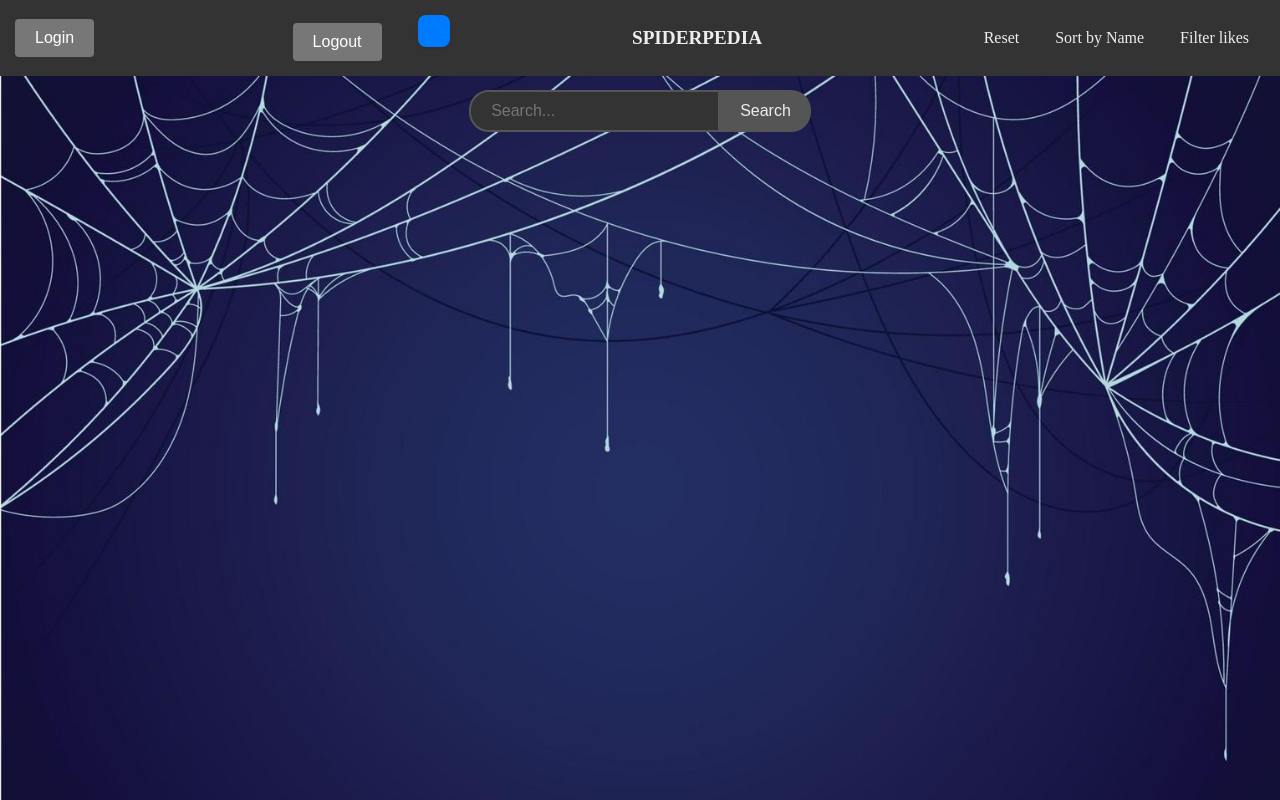
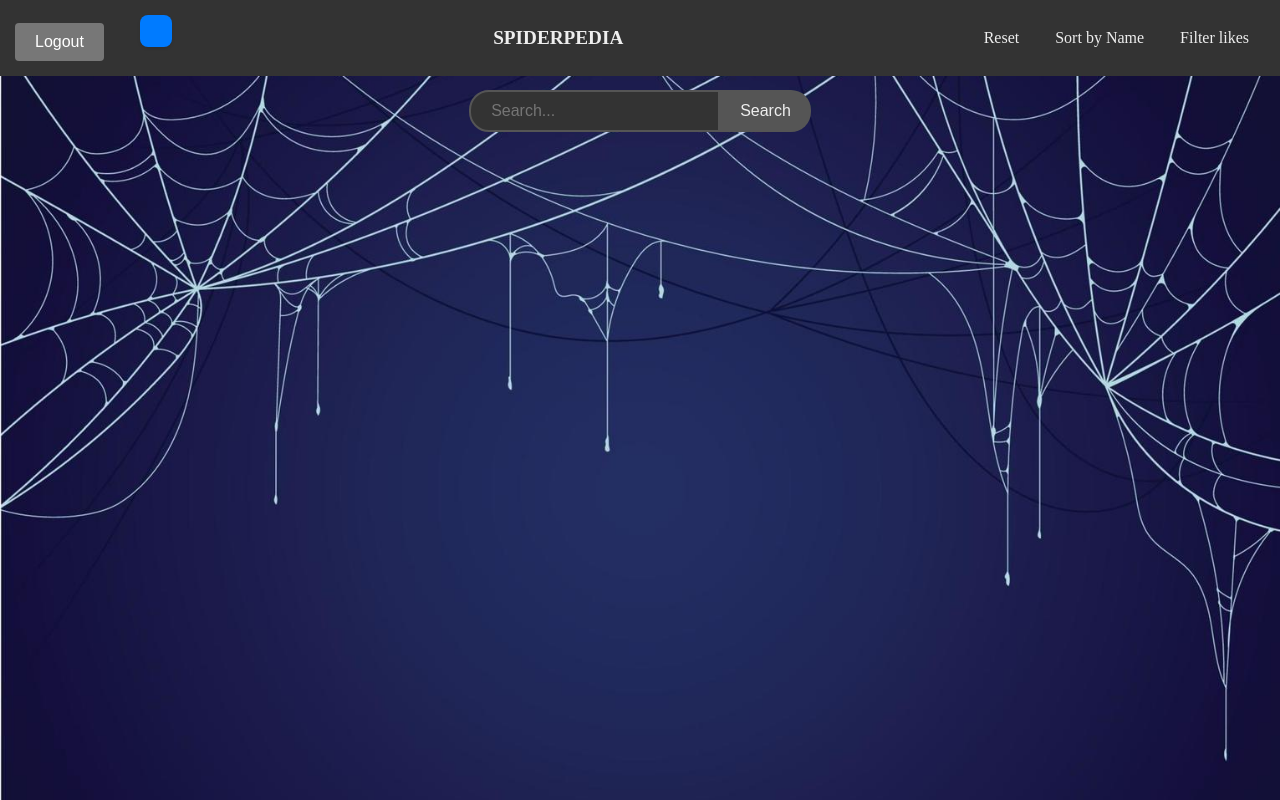
Before and after one commit to Moshe-BBD/WebLevelUp, a website: page frontend/index.html in a window 1280 px wide. Drawn offline with Linux system fonts and the light colour scheme; no server answers.

Commit message:
removed duplicate login button

```diff
--- a/frontend/index.html
+++ b/frontend/index.html
@@ -11,7 +11,6 @@
 		<section class="content">
 			<header class="header-width">
 				<nav class="top-nav">
-					<button class="button-style" id="login-button">Login</button>
 					<section>
 						<button class="button-style" id="logout-button">Logout</button>
 						<p id="nav-username" class="nav-username-style"></p>
```
